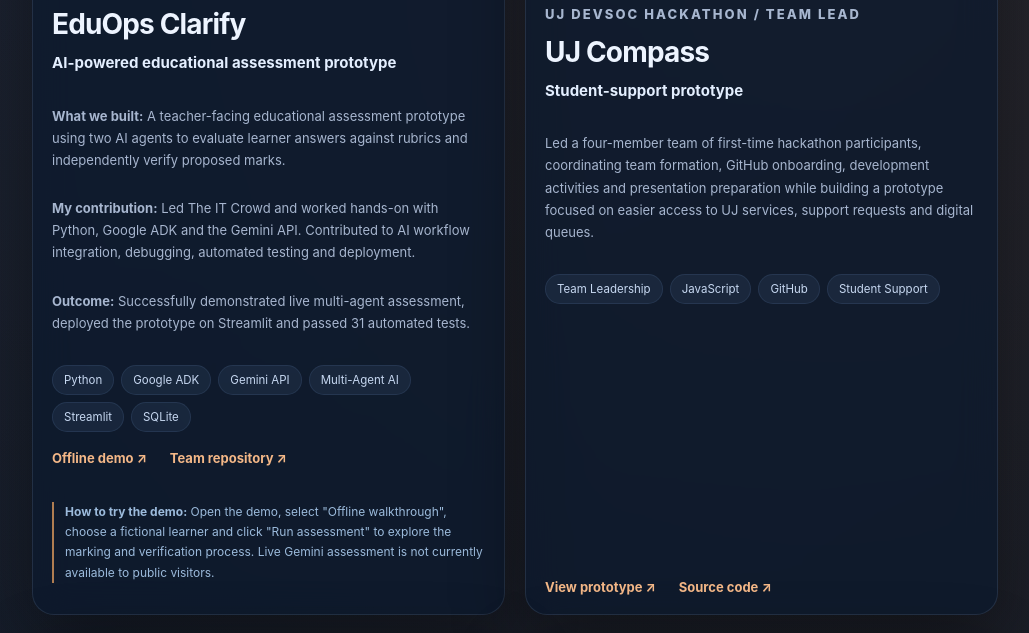
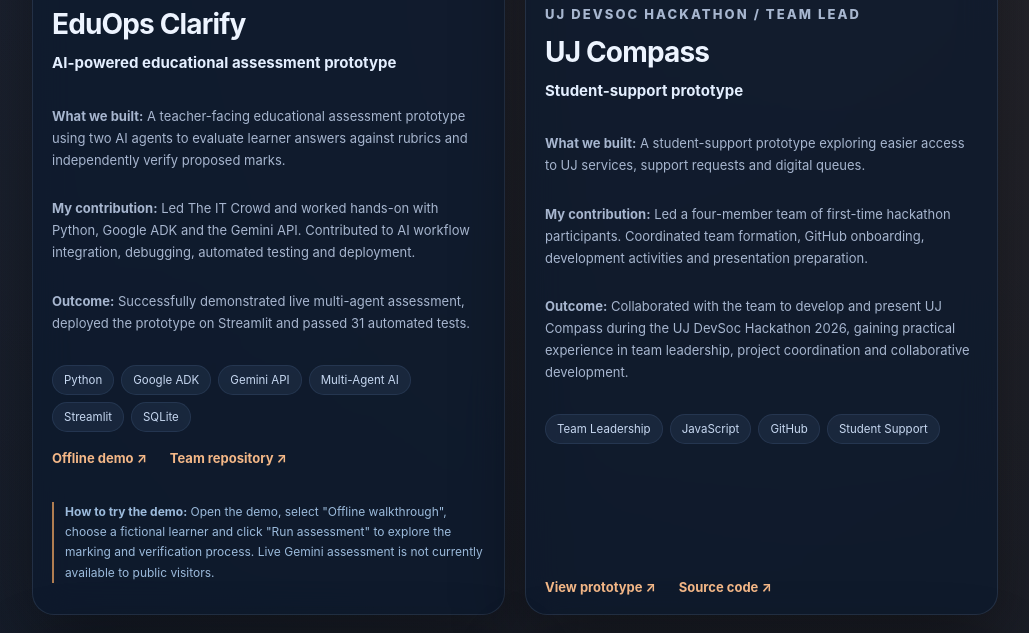
Before and after one commit to Azile-cell/Azile-portfolio, a plain HTML site: page index.html in a window 1280 px wide. Shown: the part 1989-2622 px from the top of the page, without its empty margins (247-1276 px from the left). Drawn offline with nearby package versions, Linux system fonts and the light colour scheme.

Commit message:
Improve UJ Compass project description

```diff
--- a/index.html
+++ b/index.html
@@ -345,13 +345,31 @@
             </div>
             <p class="project-type">UJ DEVSOC HACKATHON / TEAM LEAD</p>
             <h3>UJ Compass</h3>
+
             <p class="project-subtitle">Student-support prototype</p>
-            <p>
-              Led a four-member team of first-time hackathon participants, coordinating
-              team formation, GitHub onboarding, development activities and presentation
-              preparation while building a prototype focused on easier access to UJ services,
-              support requests and digital queues.
-            </p>
+
+<p>
+  <strong>What we built:</strong>
+  A student-support prototype exploring easier access
+  to UJ services, support requests and digital queues.
+</p>
+
+<p>
+  <strong>My contribution:</strong>
+  Led a four-member team of first-time hackathon
+  participants. Coordinated team formation,
+  GitHub onboarding, development activities
+  and presentation preparation.
+</p>
+
+<p>
+  <strong>Outcome:</strong>
+  Collaborated with the team to develop and present
+  UJ Compass during the UJ DevSoc Hackathon 2026,
+  gaining practical experience in team leadership,
+  project coordination and collaborative development.
+</p>
+
             <ul class="stack-pills compact">
               <li>Team Leadership</li>
               <li>JavaScript</li>
```
